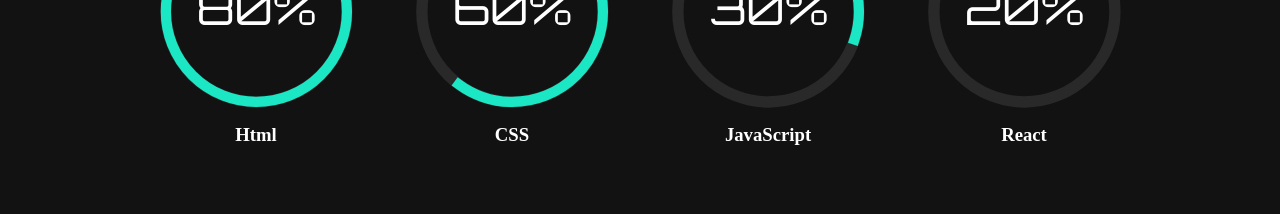
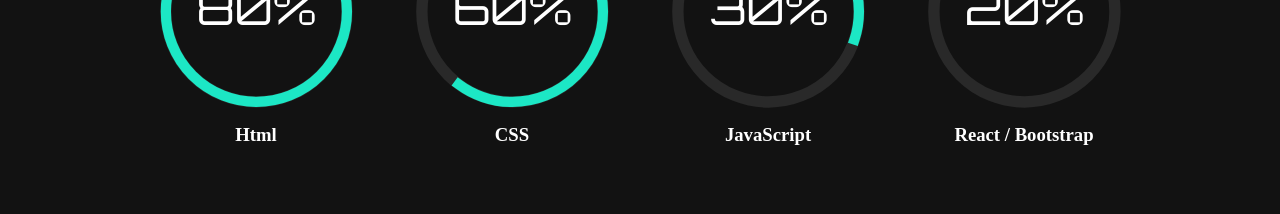
Before and after one commit to axelCerv/AXEL-CERV-WEBPAGE, a plain HTML site: page index.html in a window 1280 px wide. Shown: the part 1820-2034 px from the top of the page. Drawn offline with nearby package versions, Linux system fonts and the light colour scheme; a web font is replaced by a local one.

Commit message:
Update index.html

```diff
--- a/index.html
+++ b/index.html
@@ -162,7 +162,7 @@
                             d="M18 2.0845 a 15.9155 15.9155 0 0 1 0 31.831 a 15.9155 15.9155 0 0 1 0 -31.831" />
                           <text x="18" y="20.35" class="percentage">20%</text>
                         </svg>
-                        <h3>React</h3>
+                        <h3>React / Bootstrap</h3>
                     </div>
             </div>
        </div>
```
